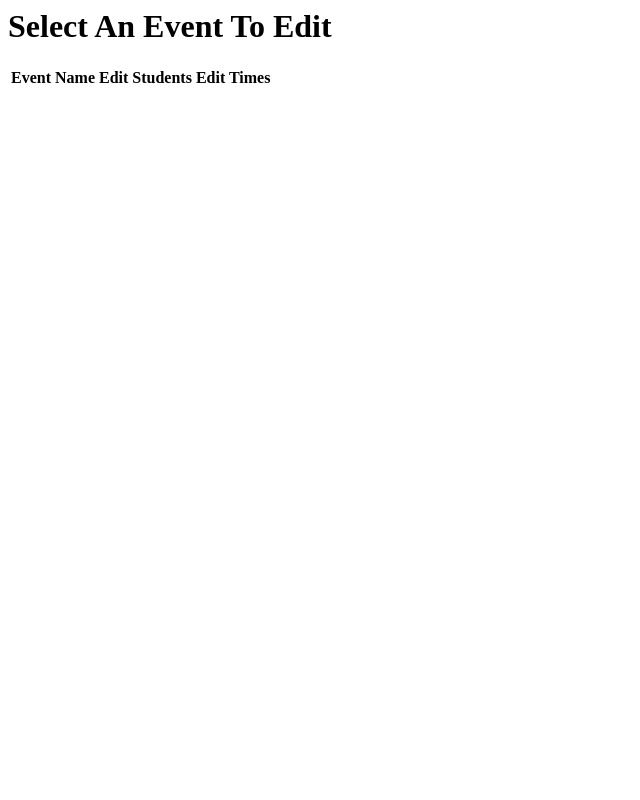
After one commit to maxfire2008/sports-carnival-app, a Flask app: page /choosestudents/1 in a window 1280 px wide. The commit adds this page. Shown: the whole page, without its empty margins (0-640 px from the left). Run offline with Flask 2, Linux system fonts and the light colour scheme; lists and menus that the app fills with data are empty; some libraries are stand-ins or nearby versions.

Commit message:
sdafsadf

```diff
--- a/app.py
+++ b/app.py
@@ -127,10 +127,10 @@ def retrievedata():
     return json.dumps(loaddata())
 
 
-# import eventselect
+import eventselect
 
 
 
-if __name__ == "__main__":
-    webbrowser.open("http://localhost:6829")
-    app.run(port="6829",host="localhost")
+# if __name__ == "__main__":
+    # webbrowser.open("http://localhost:6829")
+    # app.run(port="6829",host="localhost")
--- a/eventselect.py
+++ b/eventselect.py
@@ -1,7 +1,8 @@
 print("Module EventSelect loaded.")
-from app import app, savefile, openfile
+from app import app, savefile, openfile, loaddata
 import flask
 
-@app.route("/eventselect")
-def eventselect():
-    return flask.render_template("eventselect.html",students=)
+@app.route("/choosestudents/<eventid>")
+def choosestudents(eventid):
+    data = loaddata()
+    return flask.render_template("choosestudents.html",eventid=eventid)
--- a/static/abracadabra.html
+++ /dev/null
@@ -1 +0,0 @@
-<h1>Voldy's Gone Moldy So Now Let's Have Fun!</h1>
--- /dev/null
+++ b/static/main.css
@@ -0,0 +1,3 @@
+td {
+	text-align: center;
+}
--- /dev/null
+++ b/templates/choosestudents.html
@@ -0,0 +1,31 @@
+<html>
+	<head>
+		<title>
+			Events
+		</title>
+		<link rel="stylesheet" href="https://pro.fontawesome.com/releases/v5.2.0/css/all.css">
+		<link rel="stylesheet" href="/static/main.css">
+		<meta name="viewport" content="width=device-width, initial-scale=1.0">
+	</head>
+	<body>
+		<h1>Select An Event To Edit</h1>
+		<table>
+			<thead>
+				<tr>
+					<th>Event Name</th>
+					<th>Edit Students</th>
+					<th>Edit Times</th>
+				</tr>
+			</thead>
+			<tbody>
+				{% for event in events %}
+					<tr>
+						<td>{{ event[1] }}</td>
+						<td><a href="/choosestudents/{{ event[0] }}"><i class="fa fa-users" aria-hidden="true"></i></a></td>
+						<td><a href="/edit{{ event[2] }}times/{{ event[0] }}"><i class="fa fa-stopwatch" aria-hidden="true"></i></a></td>
+					</tr>
+				{% endfor %}
+			</tbody>
+		</table>
+	</body>
+</html>
```
Also changed, not shown: choosestudents.py (added, +18 -0 lines), templates/eventselect.html (+5 -9 lines).
